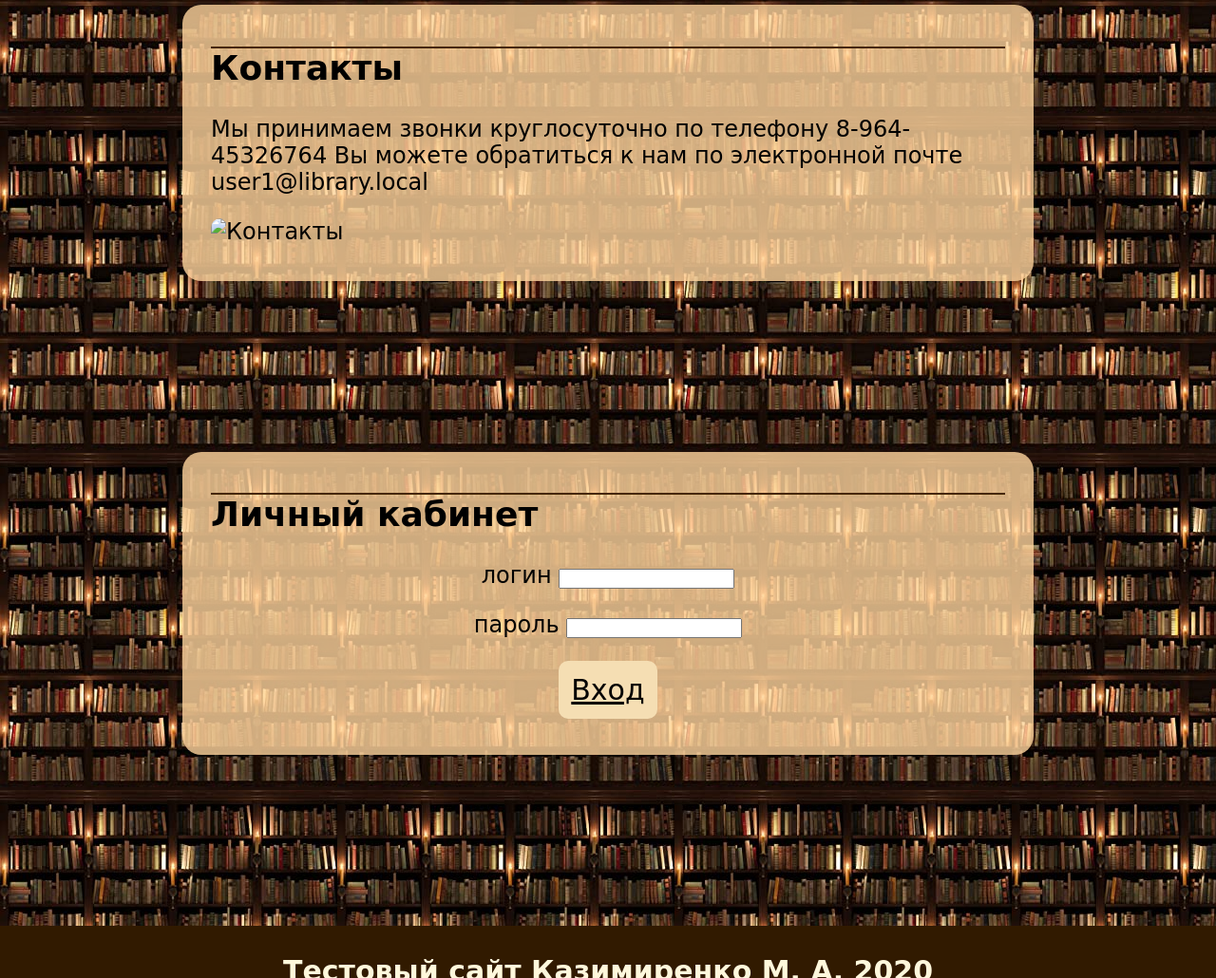
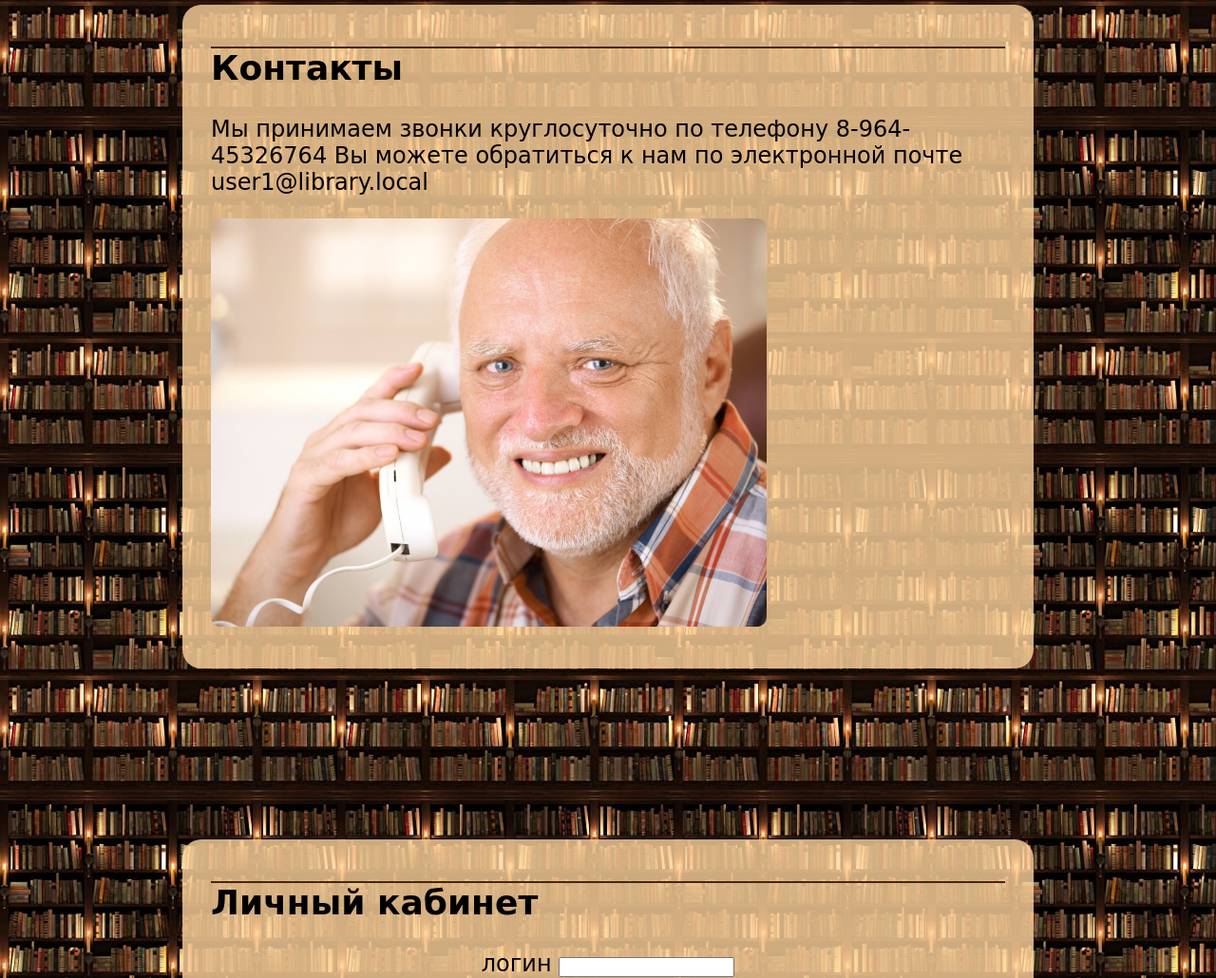
Before and after one commit to W1nterW0lf/Library.github.io, a plain HTML site: page index.html in a window 1280 px wide. Shown: the part 2898-3928 px from the top of the page at 95% size. Drawn offline with Linux system fonts and the light colour scheme; a web font is replaced by a local one.

Commit message:
Update index.html

```diff
--- a/index.html
+++ b/index.html
@@ -68,7 +68,7 @@
             <h2 id="contacts">Контакты</h2>
             <p> Мы принимаем звонки круглосуточно по телефону 8-964-45326764
         Вы можете обратиться к нам по электронной почте user1@library.local </p>
-            <img src="phone1.pg" alt="Контакты">
+            <img src="phone1.jpg" alt="Контакты">
             <p>
 
             </p>
```
